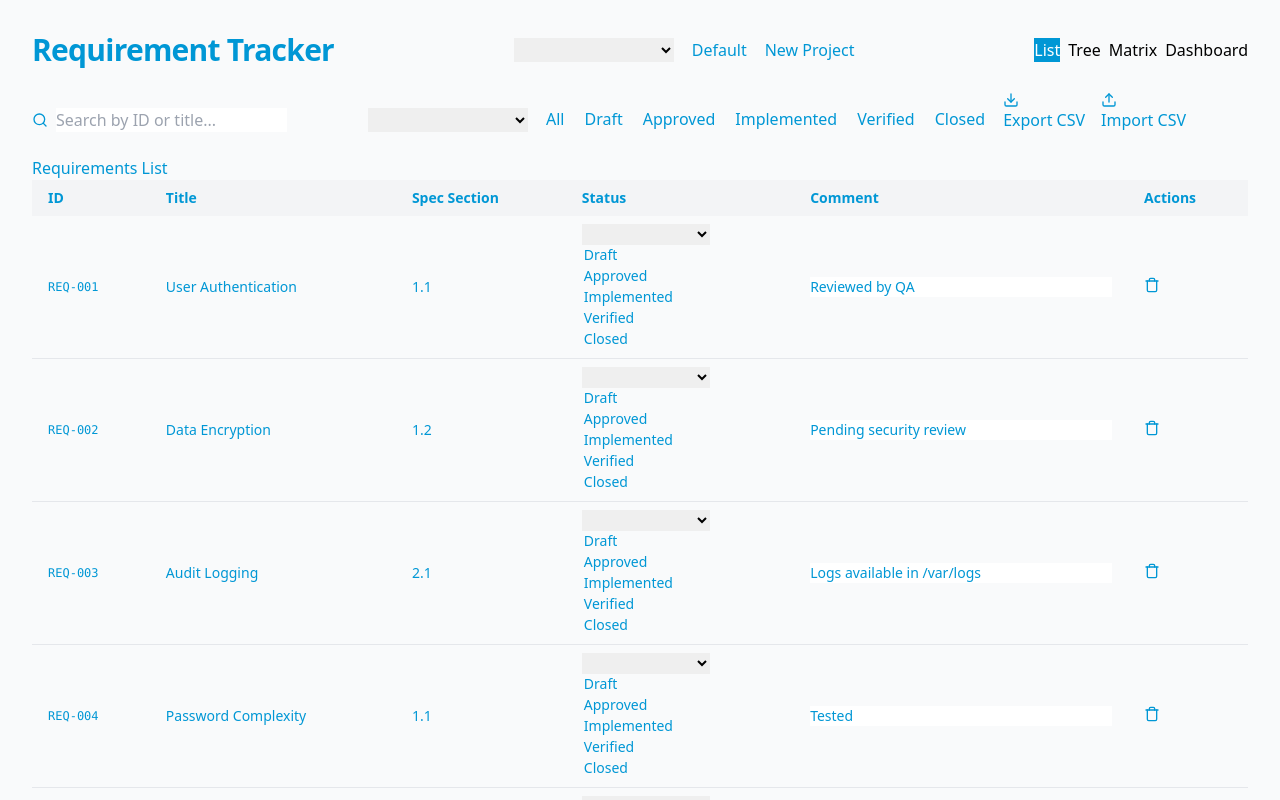
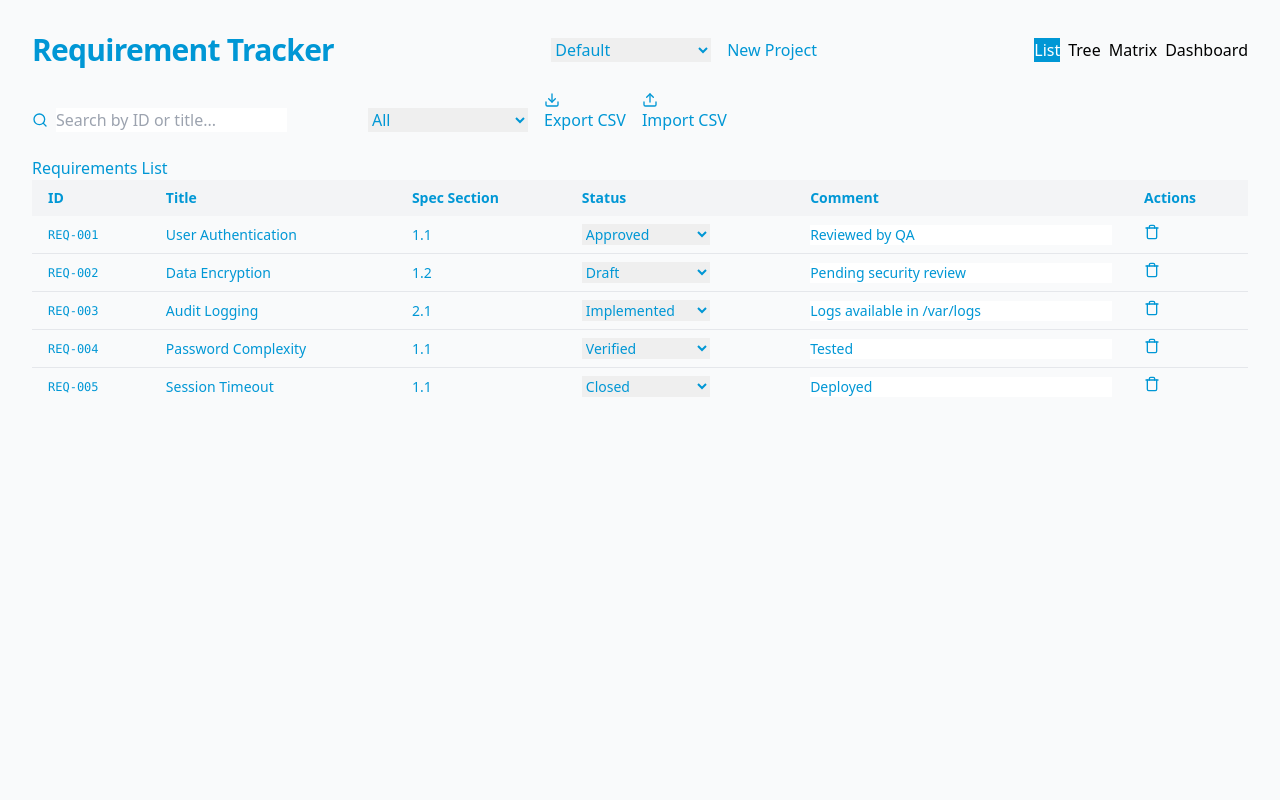
Before and after one commit to valknw/AECreqtrack, a React (Vite) app: page / in a window 1280 px wide. Shown: the top 800 px of the page. Built offline with nearby package versions, Linux system fonts and the light colour scheme.

Commit message:
Fix select inputs and update setup script

```diff
--- a/src/App.tsx
+++ b/src/App.tsx
@@ -10,13 +10,7 @@ import {
   DialogTrigger,
 } from "./components/ui/dialog";
 import { Input } from "./components/ui/input";
-import {
-  Select,
-  SelectContent,
-  SelectItem,
-  SelectTrigger,
-  SelectValue,
-} from "./components/ui/select";
+import { Select, SelectItem } from "./components/ui/select";
 import { Plus, Save, Search, Upload, Download } from "lucide-react";
 import type { Requirement } from "./types";
 import { STATUSES, Status } from "./types";
@@ -86,17 +80,16 @@ export default function App() {
             Requirement Tracker
           </h1>
           <div className="flex items-center gap-4">
-            <Select value={currentProject} onValueChange={switchProject}>
-              <SelectTrigger className="w-40 border-logo">
-                <SelectValue placeholder="Select project" className="text-logo" />
-              </SelectTrigger>
-              <SelectContent>
+            <Select
+              value={currentProject}
+              onValueChange={switchProject}
+              className="w-40 border-logo text-logo"
+            >
               {projects.map((p) => (
                 <SelectItem key={p} value={p} className="text-logo">
                   {p}
                 </SelectItem>
               ))}
-              </SelectContent>
             </Select>
             <Button
               size="sm"
@@ -209,11 +202,11 @@ export default function App() {
             />
           </div>
 
-          <Select value={selectValue} onValueChange={(v) => setFilterStatus(v === ALL_VALUE ? undefined : v)}>
-            <SelectTrigger className="w-40 border-logo">
-              <SelectValue placeholder="All statuses" className="text-logo" />
-            </SelectTrigger>
-            <SelectContent>
+          <Select
+            value={selectValue}
+            onValueChange={(v) => setFilterStatus(v == ALL_VALUE ? undefined : v)}
+            className="w-40 border-logo text-logo capitalize"
+          >
             <SelectItem value={ALL_VALUE} className="capitalize text-logo">
               All
             </SelectItem>
@@ -222,7 +215,6 @@ export default function App() {
                 {s}
               </SelectItem>
             ))}
-            </SelectContent>
           </Select>
 
           <Button type="button" onClick={exportCSVFile} variant="outline" size="sm" className="border-logo text-logo">
--- a/src/components/RequirementList.tsx
+++ b/src/components/RequirementList.tsx
@@ -8,13 +8,7 @@ import {
 } from "./ui/card";
 import { Button } from "./ui/button";
 import { Input } from "./ui/input";
-import {
-  Select,
-  SelectContent,
-  SelectItem,
-  SelectTrigger,
-  SelectValue,
-} from "./ui/select";
+import { Select, SelectItem } from "./ui/select";
 import { Trash } from "lucide-react";
 
 interface Props {
@@ -63,11 +57,8 @@ export function RequirementList({
                     onValueChange={(v) =>
                       onUpdate(r.req_id, { status: v as Status })
                     }
+                    className="w-32 capitalize border-logo text-logo"
                   >
-                    <SelectTrigger className="w-32 capitalize border-logo">
-                      <SelectValue className="text-logo" />
-                    </SelectTrigger>
-                    <SelectContent>
                     {STATUSES.map((s) => (
                       <SelectItem
                         key={s}
@@ -77,7 +68,6 @@ export function RequirementList({
                         {s}
                       </SelectItem>
                     ))}
-                    </SelectContent>
                   </Select>
                 </td>
                 <td className="px-4 py-2">
--- a/src/components/ui/select.tsx
+++ b/src/components/ui/select.tsx
@@ -1,37 +1,26 @@
-import { ReactNode, createContext, useContext } from "react";
-
-interface SelectContextValue {
-  value?: string;
-  onValueChange?: (v: string) => void;
-}
-
-const SelectContext = createContext<SelectContextValue>({});
+import { ReactNode } from "react";
 
 interface SelectProps {
   value?: string;
   onValueChange?: (value: string) => void;
   children: ReactNode;
+  [key: string]: any;
 }
 
-export function Select({ value, onValueChange, children }: SelectProps) {
+export function Select({ value, onValueChange, children, ...props }: SelectProps) {
   return (
-    <SelectContext.Provider value={{ value, onValueChange }}>
+    <select
+      {...props}
+      value={value}
+      onChange={(e) => onValueChange?.(e.target.value)}
+    >
       {children}
-    </SelectContext.Provider>
+    </select>
   );
 }
 
-export function SelectTrigger(props: any) {
-  const ctx = useContext<SelectContextValue>(SelectContext as any);
-  return (
-    <select
-      {...props}
-      value={ctx.value}
-      onChange={(e) => ctx.onValueChange?.(e.target.value)}
-    >
-      {props.children}
-    </select>
-  );
+export function SelectTrigger({ children }: { children: ReactNode }) {
+  return <>{children}</>;
 }
 
 export function SelectContent({ children }: { children: ReactNode }) {
@@ -42,9 +31,6 @@ export function SelectItem(props: any & { value: string }) {
   return <option {...props}>{props.children}</option>;
 }
 
-export function SelectValue(_props: {
-  placeholder?: string;
-  className?: string;
-}) {
+export function SelectValue(_props: { placeholder?: string; className?: string }) {
   return null;
 }
```
Also changed, not shown: setupDemo.js (+2 -6 lines), 5 other files (tests, documents, lock files or other folders). Lines whose indentation alone changed are shown as unchanged.
